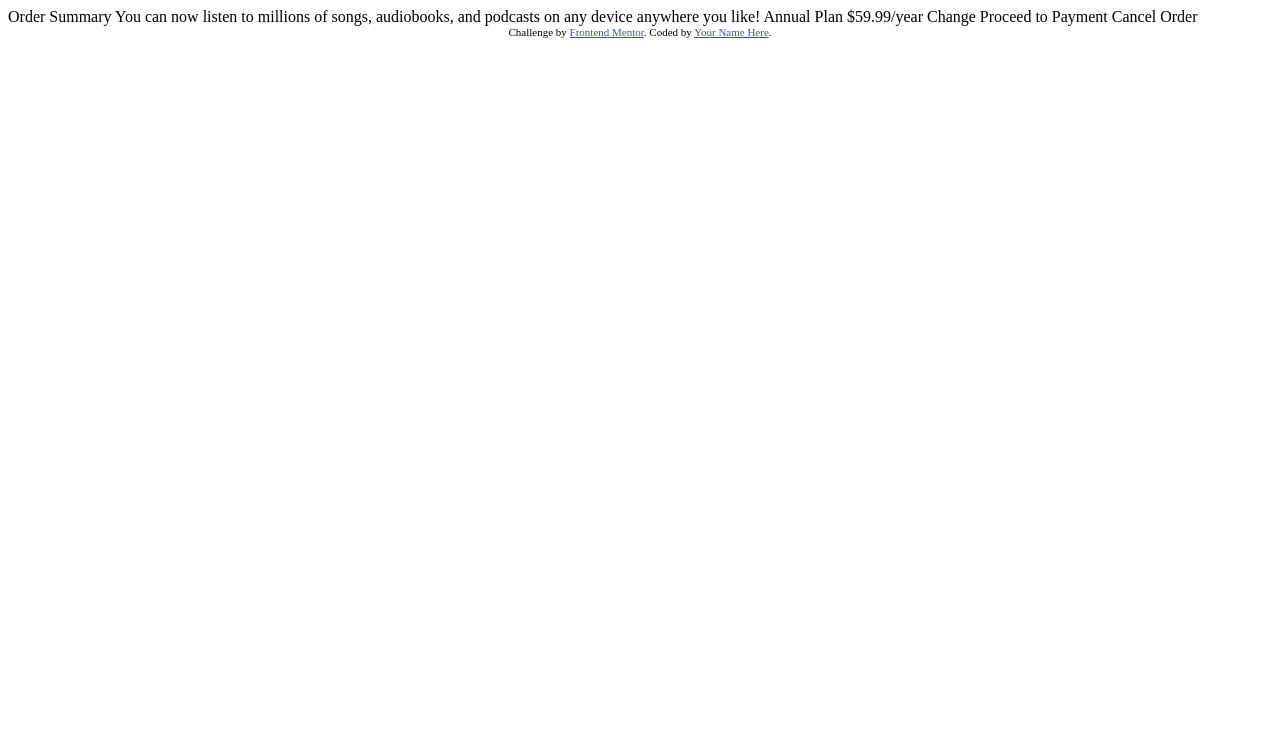
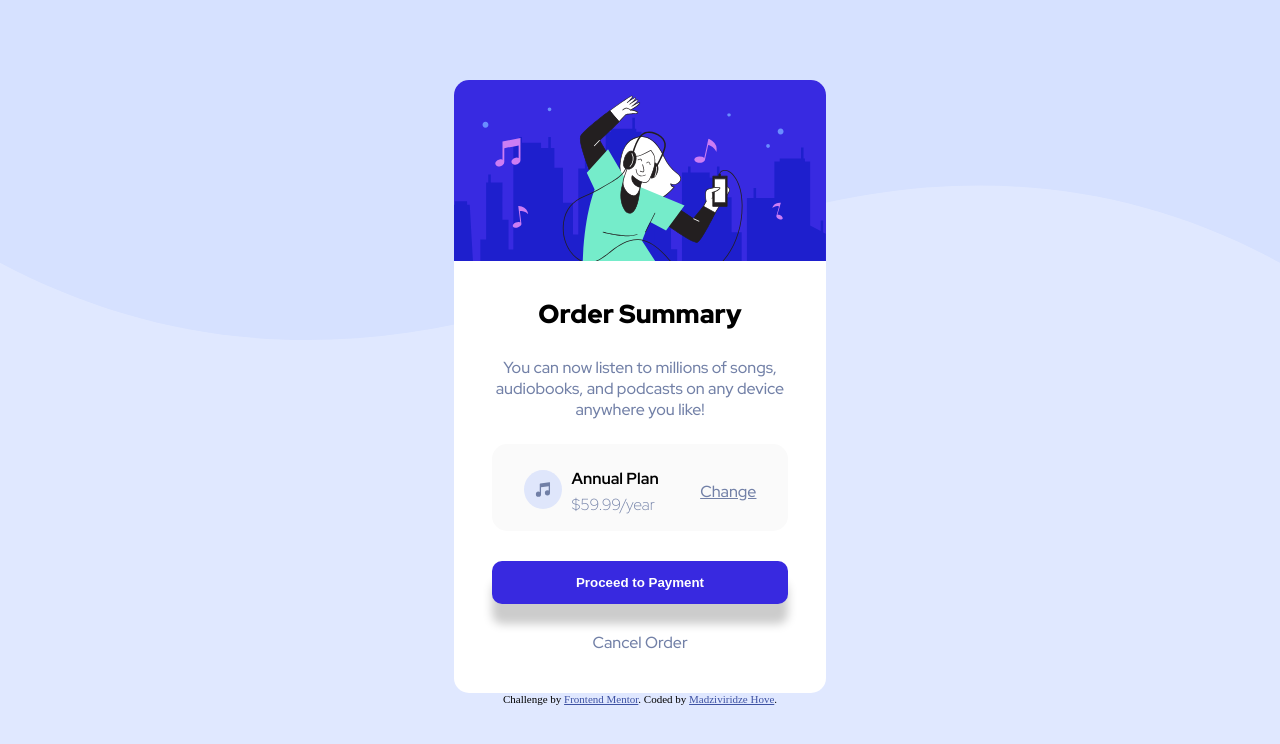
Before and after one commit to madzi-hove/order-summary-component, a plain HTML site: page index.html in a window 1280 px wide. Drawn offline with Linux system fonts and the light colour scheme.

Commit message:
finished product

```diff
--- /dev/null
+++ b/css/styles.css
@@ -0,0 +1,164 @@
+/* Start of body */
+
+* {
+    box-sizing: border-box;
+    margin: 0;
+    padding: 0;
+}
+body {
+    display: flex;
+    flex-direction: column;
+    align-items: center;
+    min-width: 385px;
+    background: hsl(225, 100%, 94%) url(../images/pattern-background-desktop.svg) no-repeat;
+    background-size: contain;
+    background-position-y: -3em;
+    /* height: 100vh; */
+
+}
+
+/* Start of card */
+
+.card {
+    display: flex;
+    flex-direction: column;
+    margin-top: 80px;
+    max-width: 29%;
+    background-color: white;
+    border-radius: 15px;
+    overflow: hidden;
+}
+
+/* Start of header */
+.header-img {
+    width: 100%;
+
+}
+
+/* end of header */
+
+/* Start of main */
+.main {
+    display: flex;
+    flex-direction: column;
+    align-items: center;
+    font-family: 'Red Hat Display', sans-serif;
+}
+
+h2 {
+    font-size: 26px;
+    font-weight: 900;
+    margin-bottom: 1em;
+}
+/* Start of summary info text */
+.summary-intro-text {
+    display: flex;
+    flex-direction: column;
+    align-items: center;
+    margin: 2em 0 1em;
+}
+
+.summary-intro-text p {
+    width: 80%;
+    text-align: center;
+    color: hsl(224, 23%, 55%);
+}
+/* End of summary intro text */
+/* Start of order info */
+.order-info {
+    display: flex;
+    width: 80%;
+    background-color: hsl(0, 0%, 98%);
+    justify-content: space-between;
+    padding: 1.5em 0 1em ;
+    margin: 0.5em 0 1em;
+    border-radius: 15px;
+
+}
+
+/* Start of order */
+.order {
+    display: inherit;
+    margin-left: 2em;
+    align-items: center;
+}
+
+
+.music-icon {
+    width: 80%;
+}
+
+
+.plan p:nth-child(1) {
+    font-weight: bold;
+    margin-bottom: 5px;
+}
+
+
+.plan p:nth-child(2) {
+    color: hsl(224, 23%, 55%);
+    font-weight: lighter;
+}
+
+/* End of order */
+.change-order {
+    margin-right: 2em;
+    align-self: center;
+    color: hsl(224, 23%, 55%);
+}
+
+
+.change-order:hover {
+    color: hsl(223, 47%, 23%);
+    cursor: pointer;
+}
+/* End of order info */
+/* Start of payment button */
+.payment-btn {
+    width: 80%;
+    padding: 14px 5em;
+    margin: 1em 0 1.5em;
+    background-color: hsl(245, 75%, 52%);
+    font-weight: bold;
+    color: white;
+    border: none;
+    border-radius: 10px;
+    box-shadow: 0 20px 10px hsl(0, 0%, 80%);
+}
+
+
+.payment-btn:hover {
+    background-color: hsl(224, 23%, 55%);
+    cursor: pointer;
+}
+/* End of payment button */
+/* Start of order cancel */
+.order-cancel {
+    margin: 0.5em 0 2.5em;
+    color: hsl(224, 23%, 55%);
+    font-weight: normal;
+    text-decoration: none;
+}
+
+
+.order-cancel:hover {
+    color: hsl(223, 47%, 23%);
+    cursor: pointer;
+}
+/* End of order cancel */
+
+/* End of main */
+
+/* End of card section */
+
+/* footer */
+.attribution {
+     font-size: 11px; text-align: center;
+    }
+
+
+.attribution a {
+     color: hsl(228, 45%, 44%);
+    }
+
+/* End of footer */
--- a/index.html
+++ b/index.html
@@ -5,33 +5,59 @@
   <meta name="viewport" content="width=device-width, initial-scale=1.0"> <!-- displays site properly based on user's device -->
 
   <link rel="icon" type="image/png" sizes="32x32" href="./images/favicon-32x32.png">
+  <link rel="preconnect" href="https://fonts.googleapis.com">
+  <link rel="preconnect" href="https://fonts.gstatic.com" crossorigin>
+  <link href="https://fonts.googleapis.com/css2?family=Red+Hat+Display:ital,wght@0,300;0,500;0,700;0,900;1,300&display=swap" rel="stylesheet">
+  <link rel="stylesheet" href="css/styles.css">
 
   <title>Frontend Mentor | Order summary card</title>
+<body>
+  <!-- card -->
+  <section class="card">
+  <!-- header -->
+    <header class="header">
+        <img src="images/illustration-hero.svg" alt="Cartoon character dancing to music" class="header-img">
+    <!-- end of header -->
+    </header>
+    <!-- main -->
+    <main class="main">
+      <section class="summary-intro-text">
+        <h2>Order Summary</h2>
 
-  <!-- Feel free to remove these styles or customise in your own stylesheet 👍 -->
-  <style>
-    .attribution { font-size: 11px; text-align: center; }
-    .attribution a { color: hsl(228, 45%, 44%); }
-  </style>
-</head>
-<body>
+        <p>You can now listen to millions of songs, audiobooks, and podcasts on any device anywhere you like!</p>
+      </section>
 
-  Order Summary
+      <section class="order-info">
+        <div class="order">
+          <div class="music-logo">
+            <img src="images/icon-music.svg" alt="" class="music-icon">
+          </div>
+          <div class="plan">
+            <p>Annual Plan</p>
+            <p>$59.99/year</p>
+         </div>
+        </div>
 
-  You can now listen to millions of songs, audiobooks, and podcasts on any
-  device anywhere you like!
+        <a href="#" class="change-order">Change</a>
+      </section>
 
-  Annual Plan
-  $59.99/year
+        <button class="payment-btn">Proceed to Payment</button>
 
-  Change
+        <a href="#" class="order-cancel">Cancel Order</a>
+      <!-- end of main -->
+    </main>
+    <!-- end of card section -->
+  </section>
+  <!-- footer -->
+  <footer>
+    <div class="attribution">
+      Challenge by <a href="https://www.frontendmentor.io?ref=challenge" target="_blank">Frontend Mentor</a>.
+      Coded by <a href="#">Madziviridze Hove</a>.
+    </div>
+    <!-- end of footer -->
+  </footer>
 
-  Proceed to Payment
-  Cancel Order
 
-  <div class="attribution">
-    Challenge by <a href="https://www.frontendmentor.io?ref=challenge" target="_blank">Frontend Mentor</a>.
-    Coded by <a href="#">Your Name Here</a>.
-  </div>
+
 </body>
 </html>
```
